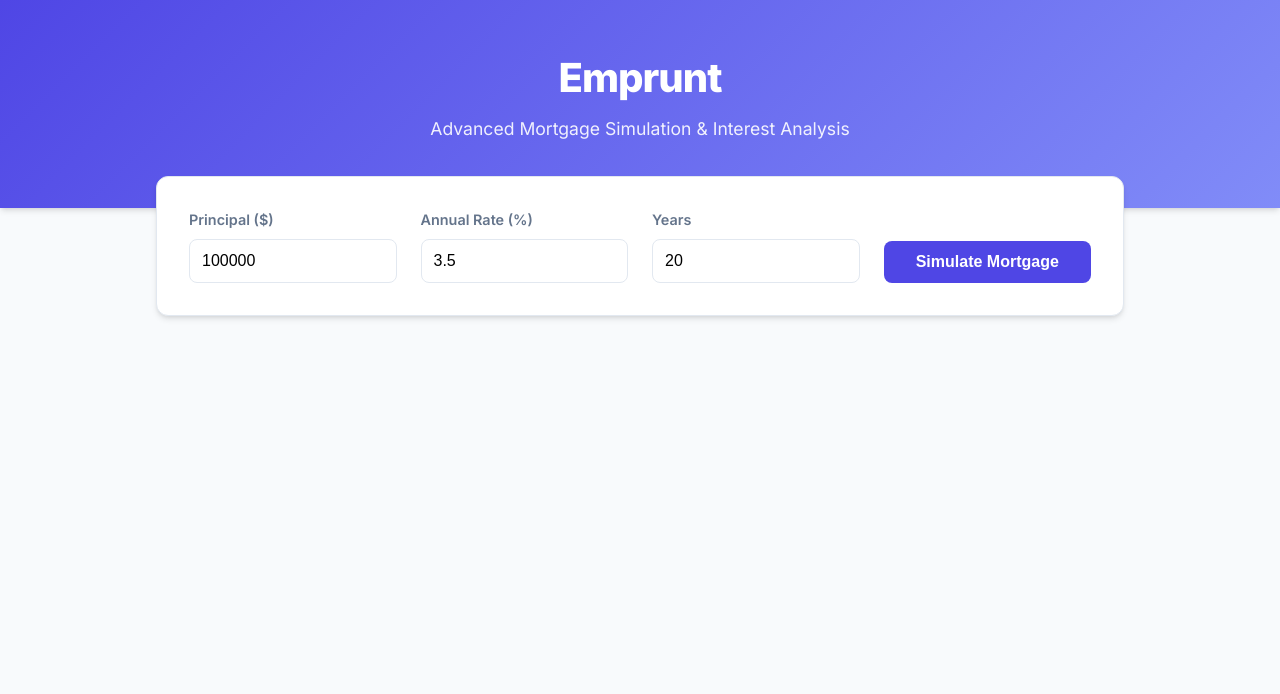
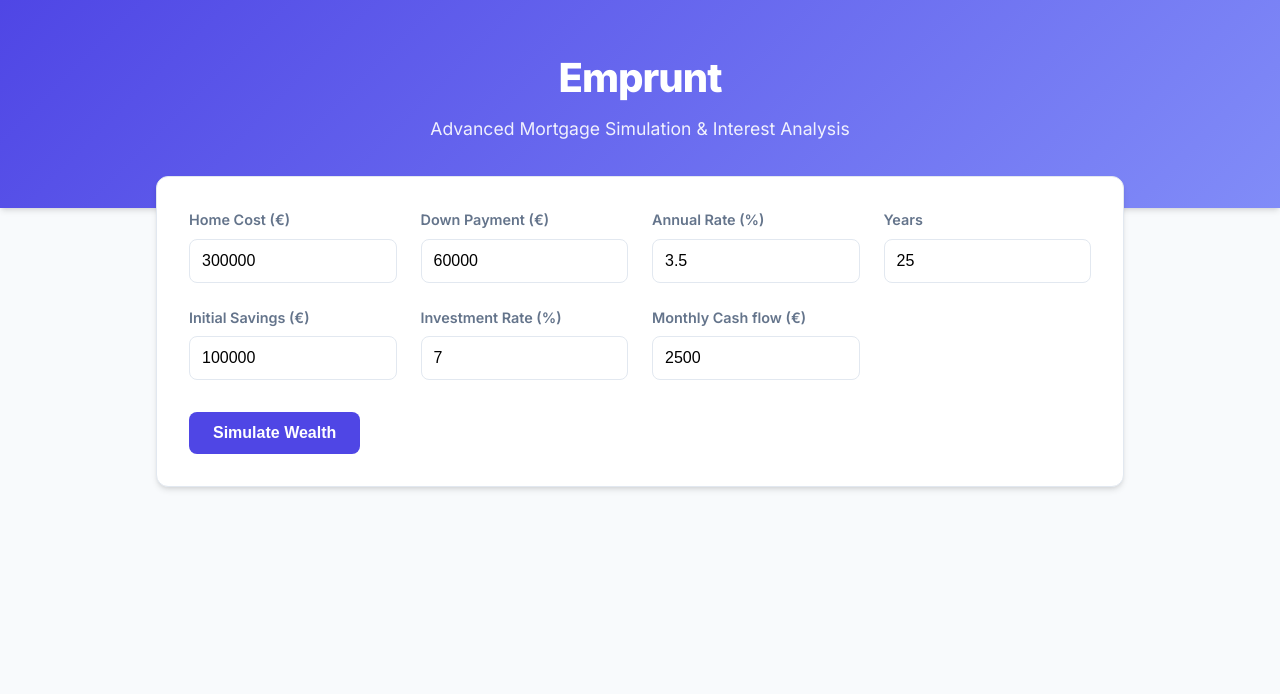
Before and after one commit to repied/emprunt, a FastAPI app: page / in a window 1280 px wide. Shown: the top 694 px of the page. Run offline with FastAPI, Linux system fonts and the light colour scheme; some libraries are stand-ins or nearby versions.

Commit message:
Add savings

```diff
--- a/src/emprunt/app.py
+++ b/src/emprunt/app.py
@@ -18,9 +18,13 @@ templates = Jinja2Templates(directory=str(BASE_DIR / "templates"))
 
 
 class SimRequest(BaseModel):
-    principal: float
+    home_cost: float
+    down_payment: float
     annual_rate: float
     years: int
+    savings: float
+    investment_rate: float
+    monthly_cash: float
     payments_per_year: int = 12
 
 
@@ -30,12 +34,38 @@ def index(request: Request):
 
 
 @app.post("/simulate", response_class=HTMLResponse)
-async def simulate(request: Request, principal: float = Form(...), annual_rate: float = Form(...), years: int = Form(...)):
-    result = simulate_mortgage(principal, annual_rate, years)
+async def simulate(
+    request: Request,
+    home_cost: float = Form(...),
+    down_payment: float = Form(...),
+    annual_rate: float = Form(...),
+    years: int = Form(...),
+    savings: float = Form(...),
+    investment_rate: float = Form(...),
+    monthly_cash: float = Form(...),
+):
+    result = simulate_mortgage(
+        home_cost,
+        down_payment,
+        annual_rate,
+        years,
+        savings,
+        investment_rate,
+        monthly_cash
+    )
     return templates.TemplateResponse("index.html", {"request": request, "result": result})
 
 
 @app.post("/api/simulate")
 def api_simulate(req: SimRequest):
-    result = simulate_mortgage(req.principal, req.annual_rate, req.years, req.payments_per_year)
+    result = simulate_mortgage(
+        req.home_cost,
+        req.down_payment,
+        req.annual_rate,
+        req.years,
+        req.savings,
+        req.investment_rate,
+        req.monthly_cash,
+        req.payments_per_year
+    )
     return JSONResponse(content=result)
--- a/src/emprunt/static/style.css
+++ b/src/emprunt/static/style.css
@@ -59,11 +59,18 @@ section {
     border: 1px solid var(--border);
 }
 
-.form form {
+.form-grid {
     display: grid;
     grid-template-columns: repeat(auto-fit, minmax(200px, 1fr));
     gap: 1.5rem;
-    align-items: flex-end;
+    margin-bottom: 2rem;
+}
+
+.table-note {
+    font-size: 0.8rem;
+    color: var(--text-muted);
+    margin-top: 1rem;
+    font-style: italic;
 }
 
 label {
--- a/src/emprunt/templates/index.html
+++ b/src/emprunt/templates/index.html
@@ -22,10 +22,16 @@
     <main>
         <section class="form">
             <form method="post" action="/simulate">
+                <div class="form-grid">
                     <label>
-                    Principal ($)
-                    <input name="principal" type="number" step="0.01"
-                        value="{{ result.principal if result else 100000 }}" required>
+                        Home Cost (€)
+                        <input name="home_cost" type="number" step="10000"
+                            value="{{ result.home_cost if result else 300000 }}" required>
+                    </label>
+                    <label>
+                        Down Payment (€)
+                        <input name="down_payment" type="number" step="1000"
+                            value="{{ result.down_payment if result else 60000 }}" required>
                     </label>
                     <label>
                         Annual Rate (%)
@@ -34,9 +40,25 @@
                     </label>
                     <label>
                         Years
-                    <input name="years" type="number" value="{{ result.years if result else 20 }}" required>
+                        <input name="years" type="number" value="{{ result.years if result else 25 }}" required>
                     </label>
-                <button type="submit">Simulate Mortgage</button>
+                    <label>
+                        Initial Savings (€)
+                        <input name="savings" type="number" step="1000"
+                            value="{{ result.savings if result else 100000 }}" required>
+                    </label>
+                    <label>
+                        Investment Rate (%)
+                        <input name="investment_rate" type="number" step="0.1"
+                            value="{{ result.investment_rate if result else 7 }}" required>
+                    </label>
+                    <label>
+                        Monthly Cash flow (€)
+                        <input name="monthly_cash" type="number" step="100"
+                            value="{{ result.monthly_cash if result else 2500 }}" required>
+                    </label>
+                </div>
+                <button type="submit">Simulate Wealth</button>
             </form>
         </section>
 
@@ -47,46 +69,51 @@
             <div class="summary-cards">
                 <div class="card">
                     <span class="label">Monthly Payment</span>
-                    <span class="value">${{ "{:,.2f}".format(result.payment) }}</span>
+                    <span class="value">€{{ "{:,.0f}".format(result.payment) }}</span>
                 </div>
                 <div class="card">
-                    <span class="label">Total Principal</span>
-                    <span class="value">${{ "{:,.2f}".format(result.principal) }}</span>
+                    <span class="label">Loan Amount</span>
+                    <span class="value">€{{ "{:,.0f}".format(result.principal) }}</span>
                 </div>
                 <div class="card">
-                    <span class="label">Loan Duration</span>
-                    <span class="value">{{ result.years }} Years</span>
+                    <span class="label">Final Wealth</span>
+                    <span class="value">€{{ "{:,.0f}".format(result.schedule[-1].combined_wealth) }}</span>
                 </div>
             </div>
 
             <div id="plot-container">
-                <div id="balance-plot" style="width:100%;height:450px;"></div>
+                <div id="wealth-plot" style="width:100%;height:500px;"></div>
             </div>
 
-            <h3>Amortization Schedule</h3>
+            <h3>Amortization & Growth</h3>
             <div class="table-container">
                 <table>
                     <thead>
                         <tr>
-                            <th>Period (Month)</th>
+                            <th>Month</th>
                             <th>Payment</th>
-                            <th>Principal Paid</th>
-                            <th>Interest Paid</th>
-                            <th>Remaining Balance</th>
+                            <th>Balance</th>
+                            <th>Home Equity</th>
+                            <th>Investments</th>
+                            <th>Combined Wealth</th>
                         </tr>
                     </thead>
                     <tbody>
                         {% for row in result.schedule %}
+                        {% if loop.index % 12 == 1 or loop.last %}
                         <tr>
                             <td>{{ row.period }}</td>
-                            <td>${{ "{:,.2f}".format(row.payment) }}</td>
-                            <td>${{ "{:,.2f}".format(row.principal_paid) }}</td>
-                            <td>${{ "{:,.2f}".format(row.interest_paid) }}</td>
-                            <td>${{ "{:,.2f}".format(row.balance) }}</td>
+                            <td>€{{ "{:,.0f}".format(row.payment) }}</td>
+                            <td>€{{ "{:,.0f}".format(row.balance) }}</td>
+                            <td>€{{ "{:,.0f}".format(row.home_equity) }}</td>
+                            <td>€{{ "{:,.0f}".format(row.investment_portfolio) }}</td>
+                            <td>€{{ "{:,.0f}".format(row.combined_wealth) }}</td>
                         </tr>
+                        {% endif %}
                         {% endfor %}
                     </tbody>
                 </table>
+                <p class="table-note">* Showing yearly snapshots for brevity.</p>
             </div>
         </section>
 
@@ -97,46 +124,64 @@
             if (!schedule || schedule.length === 0) return;
 
             const periods = schedule.map(row => row.period);
-            const balances = schedule.map(row => row.balance);
+            const equities = schedule.map(row => row.home_equity);
+            const investments = schedule.map(row => row.investment_portfolio);
+            const combined = schedule.map(row => row.combined_wealth);
 
-            const trace = {
+            const traceEquity = {
                 x: periods,
-                y: balances,
+                y: equities,
+                name: 'Home Equity',
                 type: 'scatter',
                 mode: 'lines',
-                name: 'Remaining Balance',
-                line: {
-                    color: '#4f46e5',
-                    width: 3,
-                    shape: 'spline'
-                },
-                fill: 'tozeroy',
-                fillcolor: 'rgba(79, 70, 229, 0.1)'
+                stackgroup: 'one',
+                line: { color: '#4f46e5', width: 2 },
+                fillcolor: 'rgba(79, 70, 229, 0.4)'
+            };
+
+            const traceInvestments = {
+                x: periods,
+                y: investments,
+                name: 'Investments',
+                type: 'scatter',
+                mode: 'lines',
+                stackgroup: 'one',
+                line: { color: '#10b981', width: 2 },
+                fillcolor: 'rgba(16, 185, 129, 0.4)'
+            };
+
+            const traceCombined = {
+                x: periods,
+                y: combined,
+                name: 'Combined Wealth',
+                type: 'scatter',
+                mode: 'lines',
+                line: { color: '#000', width: 2, dash: 'dot' }
             };
 
             const layout = {
                 title: {
-                    text: 'Remaining Balance Over Time',
-                    font: { family: 'Inter', size: 20, weight: 700 }
+                    text: 'Combined Wealth Projection',
+                    font: { family: 'Inter', size: 24, weight: 700 }
                 },
                 xaxis: {
-                    title: 'Payment Period (Months)',
+                    title: 'Months',
                     gridcolor: '#f0f0f0'
                 },
                 yaxis: {
-                    title: 'Balance ($)',
+                    title: 'Wealth (€)',
                     gridcolor: '#f0f0f0',
-                    tickformat: '$,.0f'
+                    tickformat: '€,.0f'
                 },
-                margin: { t: 60, b: 60, l: 80, r: 40 },
+                margin: { t: 80, b: 60, l: 80, r: 40 },
                 hovermode: 'x unified',
+                legend: { orientation: 'h', y: -0.2 },
                 paper_bgcolor: 'rgba(0,0,0,0)',
                 plot_bgcolor: 'rgba(0,0,0,0)'
             };
 
             const config = { responsive: true, displayModeBar: false };
-
-            Plotly.newPlot('balance-plot', [trace], layout, config);
+            Plotly.newPlot('wealth-plot', [traceEquity, traceInvestments, traceCombined], layout, config);
             }) ();
         </script>
         {% endif %}
```
Also changed, not shown: src/emprunt/simulator.py (+38 -8 lines). Lines whose indentation alone changed are shown as unchanged.
